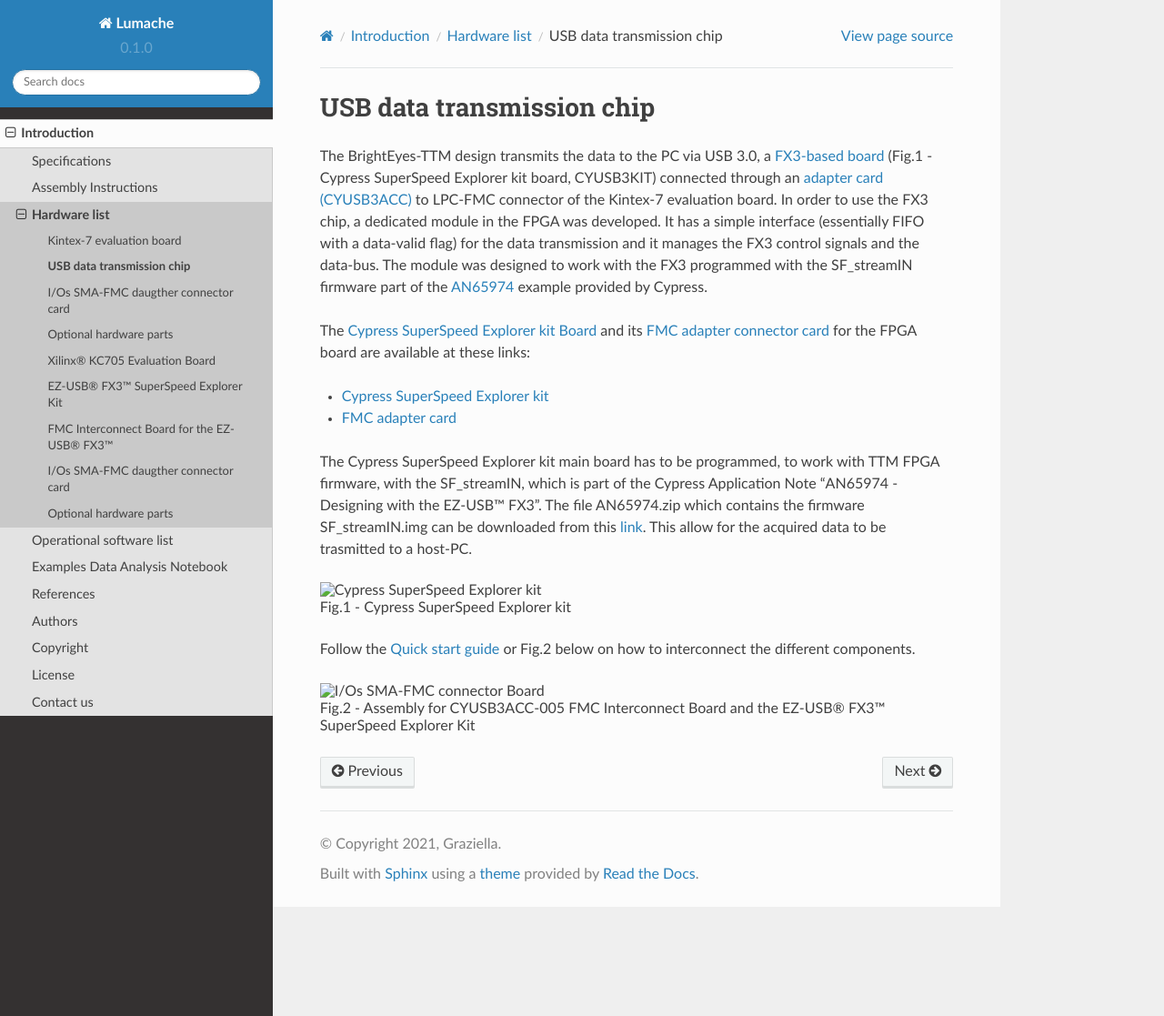
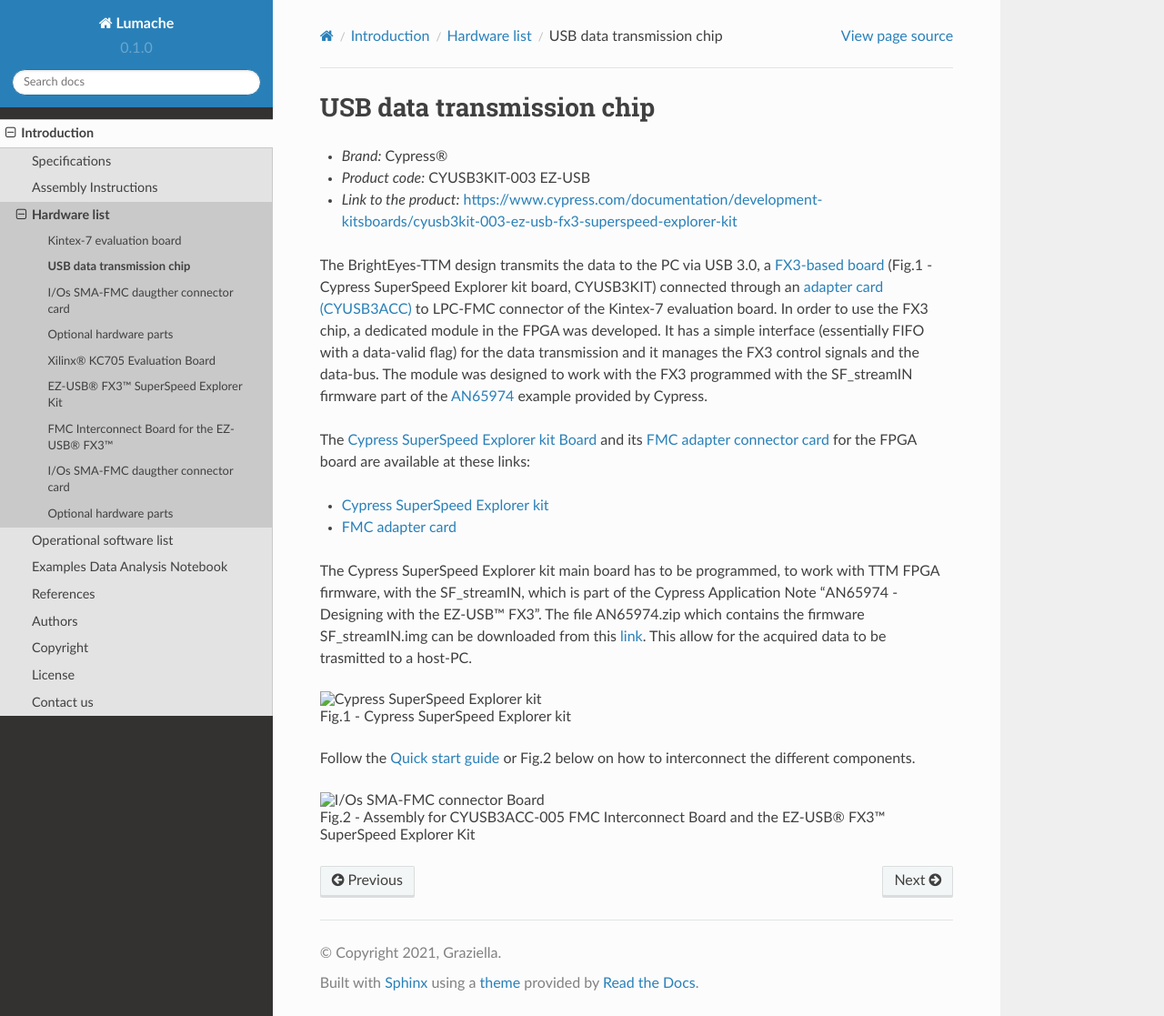
Before and after one commit to mattia-donato/BrightEyes-TTM-docs, a Sphinx documentation site: the page built from docs/source/USB3.rst, in a window 1280 px wide and 1117 px high. Shown: the whole window at 91% size. Built offline with Sphinx 7.4.7 and the Read the Docs theme 2.0.0, drawn with Linux system fonts in a browser that asks for light colours.

Commit message:
Update USB3.rst

```diff
--- a/docs/source/USB3.rst
+++ b/docs/source/USB3.rst
@@ -1,6 +1,9 @@
 
 USB data transmission chip
 ==========================
+- *Brand:* Cypress®
+- *Product code:* CYUSB3KIT-003 EZ-USB
+- *Link to the product:* https://www.cypress.com/documentation/development-kitsboards/cyusb3kit-003-ez-usb-fx3-superspeed-explorer-kit
 
 The BrightEyes-TTM design transmits the data to the PC via USB 3.0, a `FX3-based board </boards/USB3.0/mainboard>`_ (Fig.1 - Cypress SuperSpeed Explorer kit board, CYUSB3KIT) connected through an `adapter card (CYUSB3ACC) </boards/USB3.0/FMCadapter>`_ to LPC-FMC connector of the Kintex-7 evaluation board. In order to use the FX3 chip, a dedicated module in the FPGA was developed. It has a simple interface (essentially FIFO with a data-valid flag) for the data transmission and it manages the FX3 control signals and the data-bus. The module was designed to work with the FX3 programmed with the SF_streamIN firmware part of the `AN65974 <https://www.cypress.com/documentation/application-notes/an65974-designing-ez-usb-fx3-slave-fifo-interface>`_ example provided by Cypress.
 
```
